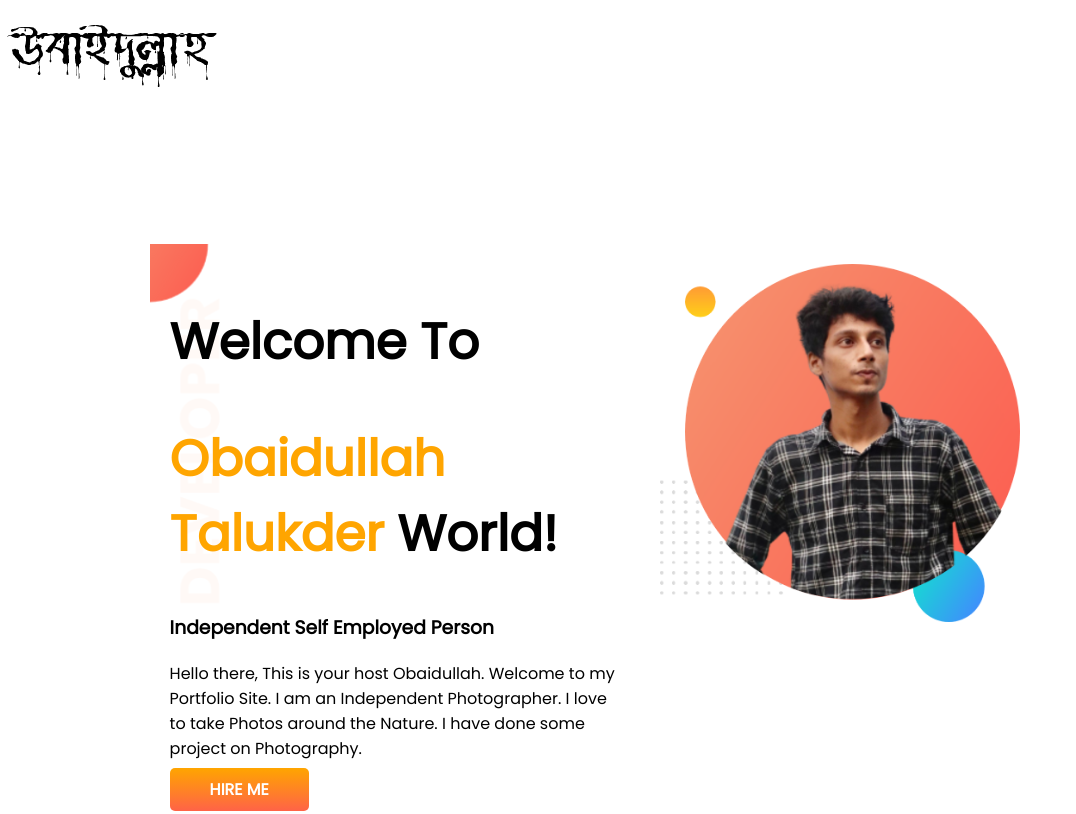
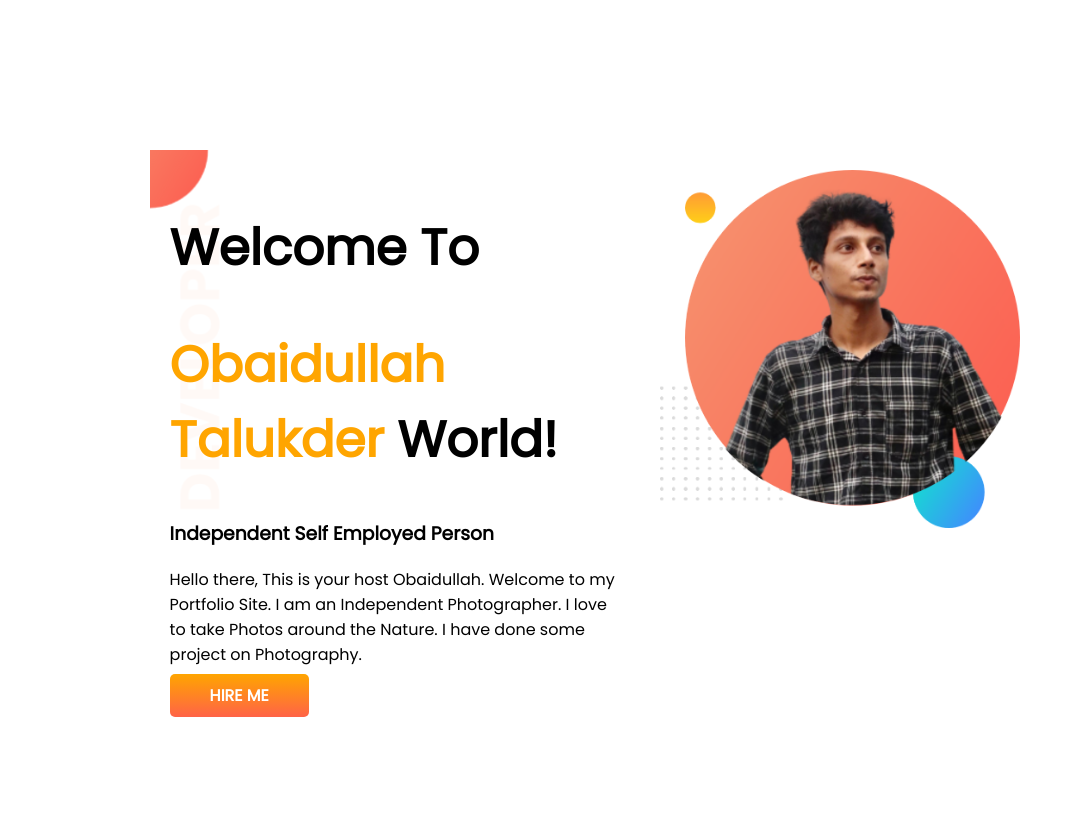
Before and after one commit to obaidullahtalukdar/developer-portfolio, a plain HTML site: page index.html in a window 1280 px wide. Shown: the top 814 px of the page, without its empty margins (0-1076 px from the left). Drawn offline with Linux system fonts and the light colour scheme.

Commit message:
logo-removed

```diff
--- a/index.html
+++ b/index.html
@@ -10,9 +10,6 @@
     <link rel="stylesheet" href="style.css">
 </head>
 <body>
-    <section class="my-logo">
-        <img src="images/logo.png" alt="my logo">
-    </section>
 <section class="top-banner flexible-container">
     <div class="half-width">
         <h1>Welcome To</h1>
```
Also changed, not shown: showOff/me.jpg (added), 1 other file.
